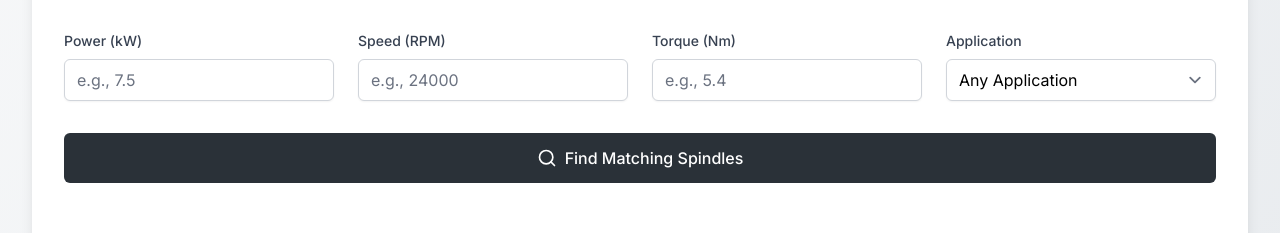
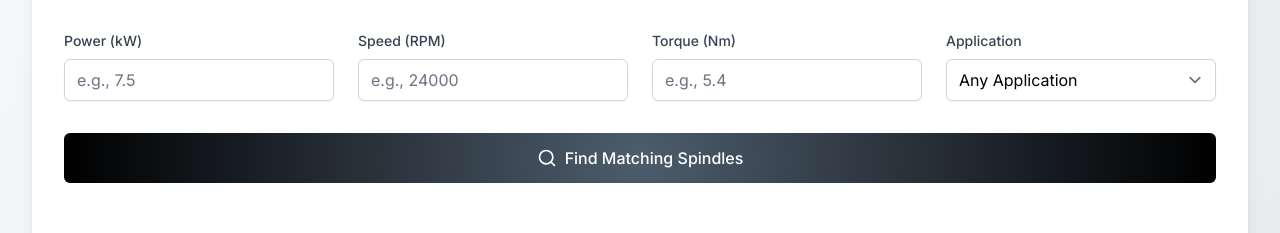
Before and after one commit to udaytejeshwar/AS_COM_PR, a React (Vite) app: page / in a window 1280 px wide. Shown: the part 2500-2733 px from the top of the page. Built offline with nearby package versions, Linux system fonts and the light colour scheme; a web font is replaced by a local one.

Commit message:
Update SpindleMatcher.tsx

```diff
--- a/src/components/tools/SpindleMatcher.tsx
+++ b/src/components/tools/SpindleMatcher.tsx
@@ -107,7 +107,8 @@ const SpindleMatcher = ({ className = '' }: SpindleMatcherProps) => {
 
       <button
         onClick={findMatches}
-        className="w-full flex justify-center items-center px-6 py-3 border border-transparent text-base font-medium rounded-md text-white bg-primary-500 hover:bg-primary-600 focus:outline-none focus:ring-2 focus:ring-offset-2 focus:ring-accent-blue-500 mb-8"
+        className="w-full flex justify-center items-center px-6 py-3 border border-transparent text-base font-medium rounded-md text-white hover:brightness-110 focus:outline-none focus:ring-2 focus:ring-offset-2 focus:ring-accent-blue-500 mb-8"
+  style={{ background: 'radial-gradient(circle, #4d5d6d 0%, #000000 100%)' }}
       >
         <Search className="w-5 h-5 mr-2" />
         Find Matching Spindles
```
